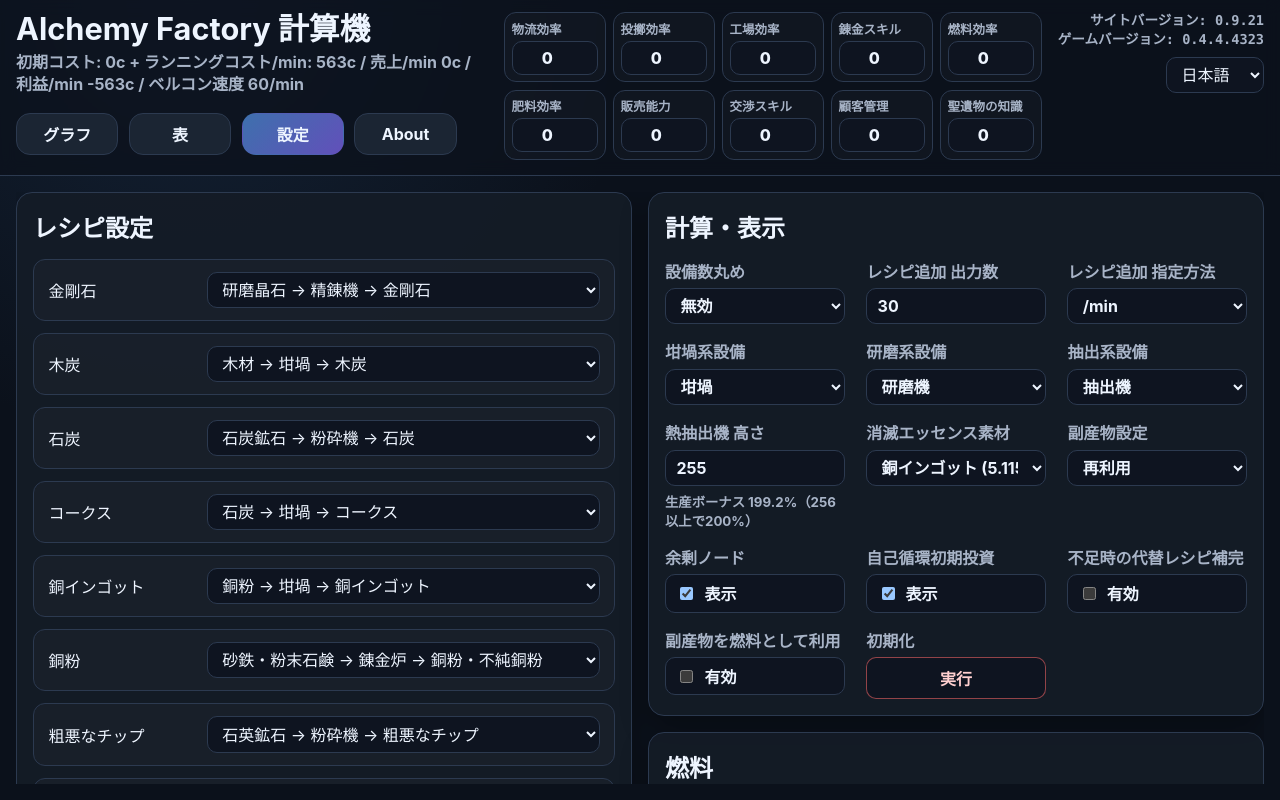
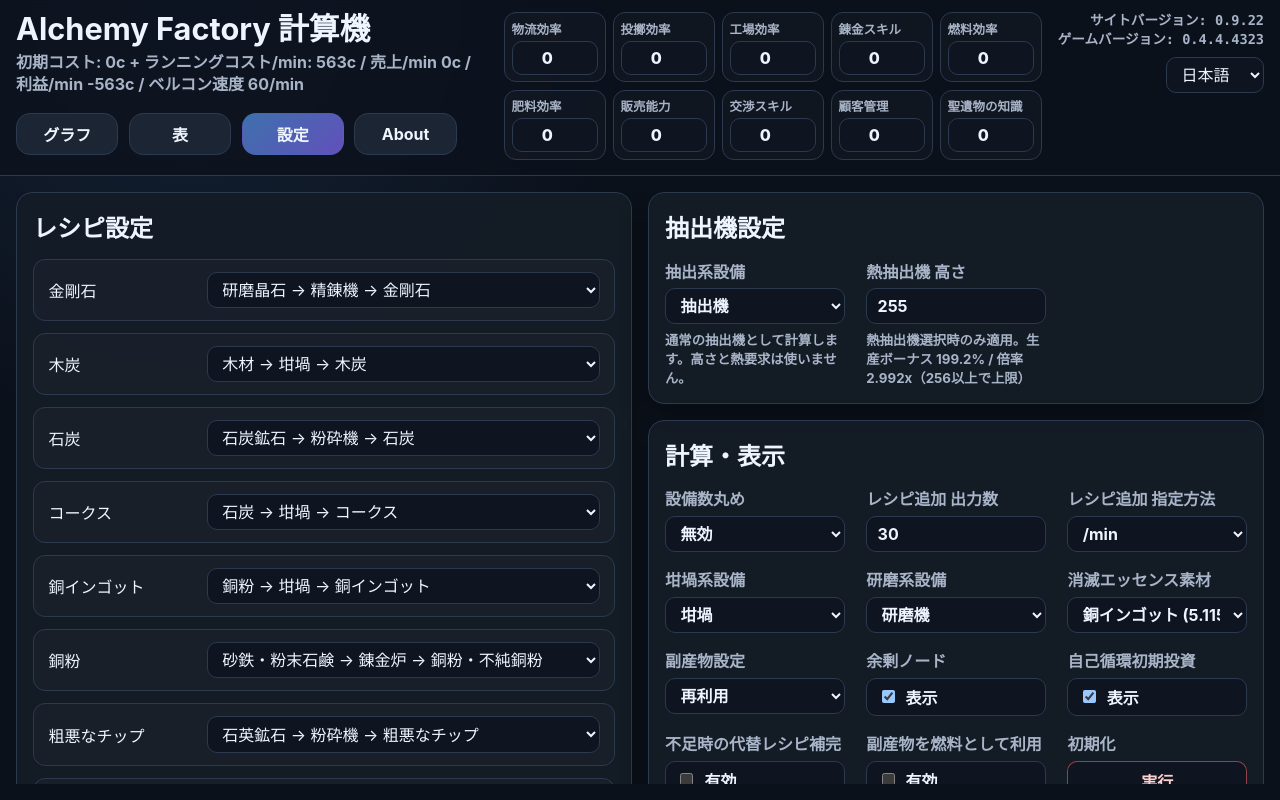
Before and after one commit to spaltfcy/alchemyfactory-calculator, a React (Vite) app: page / in a window 1280 px wide. Both pictures are taken after a click on the button "設定". Built offline with nearby package versions, Linux system fonts and the light colour scheme.

Commit message:
v0.9.22 Add visible extractor settings controls

```diff
--- a/package.json
+++ b/package.json
@@ -1,6 +1,6 @@
 {
   "name": "alchemyfactory-calculator",
-  "version": "0.9.21",
+  "version": "0.9.22",
   "private": true,
   "type": "module",
   "scripts": {
--- a/src/App.tsx
+++ b/src/App.tsx
@@ -18,7 +18,7 @@ import { formatCopper, formatNumber } from './utils/format';
 import { getMachinePreferences } from './data/machinePreferences';
 import { getParadoxSettings, isParadoxableItem } from './data/paradox';
 
-const APP_VERSION = '0.9.21';
+const APP_VERSION = '0.9.22';
 const GAME_VERSION = '0.4.4.4323';
 
 type RuntimeFlags = {
--- a/src/components/DebugTab.tsx
+++ b/src/components/DebugTab.tsx
@@ -133,7 +133,8 @@ type VerificationExpectation = {
   expectedItemStatValues?: Record<string, Partial<Record<'requested' | 'consumed' | 'produced' | 'purchased' | 'initialPurchased' | 'reused' | 'surplus' | 'discarded' | 'targetRequested' | 'targetActual' | 'purchaseCostCopperPerMin' | 'initialCostCopper' | 'revenueCopperPerMin', number>>>;
   expectedTotalValues?: Partial<Record<'heatRequiredPerMin' | 'fuelRequiredPerMin' | 'fertilizerNutrientsRequiredPerMin' | 'fertilizerRequiredPerMin' | 'purchaseCostCopperPerMin' | 'profitCopperPerMin', number>>;
   expectedRecipeRateValues?: Record<string, { runsPerMinute?: number; inputRates?: Record<string, number>; outputRates?: Record<string, number>; netRates?: Record<string, number> }>;
-  expectedEffectiveRecipeRateValues?: Record<string, { runsPerMachinePerMinute?: number; inputsPerMachinePerMinute?: Record<string, number>; outputsPerMachinePerMinute?: Record<string, number>; differencesPerMachinePerMinute?: Record<string, number>; factorySpeedMultiplier?: number; thermalHeightMultiplier?: number; thermalExtractorHeight?: number; thermalExtractorBonusPercent?: number; alchemyOutputMultiplier?: number; effectiveOutputPerMinuteMultiplier?: number }>;
+  expectedEffectiveRecipeRateValues?: Record<string, { machineId?: string; runsPerMachinePerMinute?: number; inputsPerMachinePerMinute?: Record<string, number>; outputsPerMachinePerMinute?: Record<string, number>; differencesPerMachinePerMinute?: Record<string, number>; factorySpeedMultiplier?: number; thermalHeightMultiplier?: number; thermalExtractorHeight?: number; thermalExtractorBonusPercent?: number; alchemyOutputMultiplier?: number; effectiveOutputPerMinuteMultiplier?: number }>;
+  expectedAbsentHeatRequiredByRecipeIds?: string[];
   expectedHeatRequiredByRecipe?: Record<string, { machineId?: string; theoreticalMachines?: number; actualMachines?: number; runsPerMinute?: number; runsPerMachinePerMinute?: number; heatPerSecond?: number; heatPerMachinePerMinute?: number; heatConsumptionMultiplier?: number; baseHeatPerRun?: number; effectiveHeatPerRun?: number; heatRequiredPerMin?: number }>;
   expectedRecipeNetPositive?: Record<string, string[]>;
   expectedRecipeNetNonPositive?: Record<string, string[]>;
@@ -161,7 +162,7 @@ function expectationMatchesArtifact(
     initialInvestment?: { requiredByRecipe?: Record<string, string[]>; purchasedItemIds?: string[] };
     itemStats?: Array<{ itemId?: string; requested?: number; consumed?: number; produced?: number; purchased?: number; initialPurchased?: number; reused?: number; surplus?: number; discarded?: number; targetRequested?: number; targetActual?: number; purchaseCostCopperPerMin?: number; initialCostCopper?: number; revenueCopperPerMin?: number }>;
     recipeStats?: Array<{ recipeId?: string; runsPerMinute?: number; inputRates?: Record<string, number>; outputRates?: Record<string, number>; netRates?: Record<string, number> }>;
-    effectiveRecipeRateAudit?: Array<{ recipeId?: string; runsPerMachinePerMinute?: number; inputsPerMachinePerMinute?: Record<string, number>; outputsPerMachinePerMinute?: Record<string, number>; differencesPerMachinePerMinute?: Record<string, number>; factorySpeedMultiplier?: number; thermalHeightMultiplier?: number; thermalExtractorHeight?: number; thermalExtractorBonusPercent?: number; alchemyOutputMultiplier?: number; effectiveOutputPerMinuteMultiplier?: number }>;
+    effectiveRecipeRateAudit?: Array<{ recipeId?: string; machineId?: string; runsPerMachinePerMinute?: number; inputsPerMachinePerMinute?: Record<string, number>; outputsPerMachinePerMinute?: Record<string, number>; differencesPerMachinePerMinute?: Record<string, number>; factorySpeedMultiplier?: number; thermalHeightMultiplier?: number; thermalExtractorHeight?: number; thermalExtractorBonusPercent?: number; alchemyOutputMultiplier?: number; effectiveOutputPerMinuteMultiplier?: number }>;
     heatRequiredByRecipe?: Record<string, { machineId?: string; theoreticalMachines?: number; actualMachines?: number; runsPerMinute?: number; runsPerMachinePerMinute?: number; heatPerSecond?: number; heatPerMachinePerMinute?: number; heatConsumptionMultiplier?: number; baseHeatPerRun?: number; effectiveHeatPerRun?: number; heatRequiredPerMin?: number }>;
     errorSummaries?: Array<{ code?: string }>;
     solver?: { resultEngine?: string; solverEngine?: string };
@@ -380,6 +381,7 @@ function expectationMatchesArtifact(
     for (const [recipeId, expectedRecipe] of Object.entries(expectation.expectedEffectiveRecipeRateValues)) {
       const audit = audits.get(recipeId);
       if (!audit) return false;
+      if (typeof expectedRecipe.machineId === 'string' && audit.machineId !== expectedRecipe.machineId) return false;
       if (typeof expectedRecipe.runsPerMachinePerMinute === 'number') {
         const actual = Number(audit.runsPerMachinePerMinute ?? 0);
         if (!Number.isFinite(actual) || !closeTo(actual, expectedRecipe.runsPerMachinePerMinute)) return false;
@@ -399,6 +401,12 @@ function expectationMatchesArtifact(
           if (!Number.isFinite(actual) || !closeTo(actual, Number(expected))) return false;
         }
       }
+    }
+  }
+  if (expectation.expectedAbsentHeatRequiredByRecipeIds) {
+    const heatByRecipe = debugLog?.heatRequiredByRecipe ?? {};
+    for (const recipeId of expectation.expectedAbsentHeatRequiredByRecipeIds) {
+      if (heatByRecipe[recipeId]) return false;
     }
   }
   if (expectation.expectedHeatRequiredByRecipe) {
@@ -882,7 +890,7 @@ export function DebugTab({ lang, state, setState, appVersion, gameVersion, userM
     const enrichedDebugLog = {
       appVersion,
       gameVersion,
-      debugSchemaVersion: 44,
+      debugSchemaVersion: 45,
       calculationStatus: resultWithDebugStatus.calculationStatus ?? ignoredDebugCalculationStatus ?? 'ok',
       errorSummaries: normalizedErrorSummaries,
       ...debugLogBody,
@@ -917,8 +925,8 @@ export function DebugTab({ lang, state, setState, appVersion, gameVersion, userM
         debug: debugGraphArtifact.metrics,
         diff: compareFlowGraphLayoutMetrics(normalGraphArtifact.metrics, debugGraphArtifact.metrics),
       },
-      noteJa: 'Graph[DEBUG]用のSVG/model/metricsです。Graph[DEBUG]のfallbackを維持しつつ、StructuredMaterialPlan/cycleDecisionsを保存します。旧比較solverはv0.9.21で削除済みです。',
-      noteEn: 'SVG/model/metrics for Graph[DEBUG]. Keeps Graph[DEBUG] fallback behavior and saves StructuredMaterialPlan/cycleDecisions artifacts. The retired comparison solver was removed in v0.9.21.',
+      noteJa: 'Graph[DEBUG]用のSVG/model/metricsです。Graph[DEBUG]のfallbackを維持しつつ、StructuredMaterialPlan/cycleDecisionsを保存します。旧比較solverはv0.9.22で削除済みです。',
+      noteEn: 'SVG/model/metrics for Graph[DEBUG]. Keeps Graph[DEBUG] fallback behavior and saves StructuredMaterialPlan/cycleDecisions artifacts. The retired comparison solver was removed in v0.9.22.',
     };
     (enrichedDebugLog as typeof enrichedDebugLog & { graphArtifacts?: unknown }).graphArtifacts = {
       normal: { metrics: normalGraphArtifact.metrics },
@@ -1051,7 +1059,7 @@ export function DebugTab({ lang, state, setState, appVersion, gameVersion, userM
     return {
       appVersion,
       gameVersion,
-      debugSchemaVersion: 44,
+      debugSchemaVersion: 45,
       status: args.status,
       phase: args.phase,
       code: args.code,
@@ -1611,7 +1619,7 @@ export function DebugTab({ lang, state, setState, appVersion, gameVersion, userM
     const summary = {
       appVersion,
       gameVersion,
-      debugSchemaVersion: 44,
+      debugSchemaVersion: 45,
       batchId,
       sourceZip: fileInfo(file),
       createdAt: new Date().toISOString(),
--- a/src/components/SettingsTab.tsx
+++ b/src/components/SettingsTab.tsx
@@ -13,7 +13,7 @@ import { DEFAULT_MACHINE_PREFERENCES, getMachinePreferences } from '../data/mach
 import { DEFAULT_PARADOX_SETTINGS, getParadoxSettings, isParadoxableItem, paradoxableItemIds } from '../data/paradox';
 import { getEffectiveRecipeForCalculation, isItemRecipeInput } from '../data/effectiveRecipes';
 import { normalizeAbilitySettings } from '../data/abilityTables';
-import { getThermalExtractorBonusPercent } from '../engine/structuredBalanceSolver';
+import { getThermalExtractorBonusPercent, getThermalExtractorHeightMultiplier } from '../engine/structuredBalanceSolver';
 
 export type SettingsTabProps = {
   state: AppState;
@@ -258,6 +258,9 @@ export function SettingsTab({ state, setState, safeMode = false, onBeginJsonImpo
   const machinePreferences = getMachinePreferenceSettings(state);
   const thermalExtractor = getThermalExtractorSettings(state);
   const paradox = getParadoxSettingValues(state);
+  const thermalExtractorPreviewSettings = { ...state.settings, thermalExtractor };
+  const thermalExtractorBonusPercent = getThermalExtractorBonusPercent(thermalExtractorPreviewSettings);
+  const thermalExtractorHeightMultiplier = getThermalExtractorHeightMultiplier(thermalExtractorPreviewSettings);
   const [importError, setImportError] = useState('');
 
   function patchSettings(patch: Partial<AppSettings>) {
@@ -335,7 +338,7 @@ export function SettingsTab({ state, setState, safeMode = false, onBeginJsonImpo
     downloadJson('alchemy-factory-calculator-debug-' + saveFileTimestamp() + '.json', {
       appVersion,
       gameVersion,
-      debugSchemaVersion: 44,
+      debugSchemaVersion: 45,
       calculationStatus: result.calculationStatus ?? 'ok',
       errorSummaries: result.errorSummaries ?? [],
       ...debugLog,
@@ -477,6 +480,56 @@ export function SettingsTab({ state, setState, safeMode = false, onBeginJsonImpo
       </section>
 
       <div className="settings-side">
+        <section className="panel settings-panel extractor-settings-panel">
+          <h2>{lang === 'ja' ? '抽出機設定' : 'Extractor settings'}</h2>
+          <div className="settings-panel-body">
+            <div className="settings-form-grid">
+              <label className="form-field">
+                <span>{lang === 'ja' ? '抽出系設備' : 'Extraction machine'}</span>
+                <select
+                  id="preferred-extractor-machine"
+                  name="preferred-extractor-machine"
+                  value={machinePreferences.extractor}
+                  autoComplete="off"
+                  onChange={(event: ChangeEvent<HTMLSelectElement>) =>
+                    patchMachinePreferences({ extractor: event.target.value as MachinePreferences['extractor'] })
+                  }
+                >
+                  <option value="extractor">{text(machineById.extractor.name, lang)}</option>
+                  <option value="thermal_extractor">{text(machineById.thermal_extractor.name, lang)}</option>
+                </select>
+                <small>
+                  {machinePreferences.extractor === 'thermal_extractor'
+                    ? (lang === 'ja' ? '熱抽出機として計算します。高さ倍率と熱要求が適用されます。' : 'Uses the thermal extractor. Height scaling and heat demand are applied.')
+                    : (lang === 'ja' ? '通常の抽出機として計算します。高さと熱要求は使いません。' : 'Uses the normal extractor. Height and heat demand are not applied.')}
+                </small>
+              </label>
+              <label className="form-field">
+                <span>{lang === 'ja' ? '熱抽出機 高さ' : 'Thermal extractor height'}</span>
+                <input
+                  id="thermal-extractor-height"
+                  name="thermal-extractor-height"
+                  type="number"
+                  min={0}
+                  step={1}
+                  value={thermalExtractor.height}
+                  autoComplete="off"
+                  onChange={(event: ChangeEvent<HTMLInputElement>) => {
+                    const value = Number(event.target.value);
+                    if (!Number.isFinite(value)) return;
+                    patchThermalExtractorSettings({ height: Math.max(0, Math.floor(value)) });
+                  }}
+                />
+                <small>
+                  {lang === 'ja'
+                    ? `熱抽出機選択時のみ適用。生産ボーナス ${Math.round(thermalExtractorBonusPercent * 10) / 10}% / 倍率 ${Math.round(thermalExtractorHeightMultiplier * 1000) / 1000}x（256以上で上限）`
+                    : `Applied only when the thermal extractor is selected. Production bonus ${Math.round(thermalExtractorBonusPercent * 10) / 10}% / multiplier ${Math.round(thermalExtractorHeightMultiplier * 1000) / 1000}x (capped at 256+)`}
+                </small>
+              </label>
+            </div>
+          </div>
+        </section>
+
         <section className="panel settings-panel calculation-settings-panel">
           <h2>{lang === 'ja' ? '計算・表示' : 'Calculation / Display'}</h2>
 
@@ -568,42 +621,6 @@ export function SettingsTab({ state, setState, safeMode = false, onBeginJsonImpo
                   <option value="grinder">{text(machineById.grinder.name, lang)}</option>
                   <option value="enhanced_grinder">{text(machineById.enhanced_grinder.name, lang)}</option>
                 </select>
-              </label>
-              <label className="form-field">
-                <span>{lang === 'ja' ? '抽出系設備' : 'Extraction machine'}</span>
-                <select
-                  id="preferred-extractor-machine"
-                  name="preferred-extractor-machine"
-                  value={machinePreferences.extractor}
-                  autoComplete="off"
-                  onChange={(event: ChangeEvent<HTMLSelectElement>) =>
-                    patchMachinePreferences({ extractor: event.target.value as MachinePreferences['extractor'] })
-                  }
-                >
-                  <option value="extractor">{text(machineById.extractor.name, lang)}</option>
-                  <option value="thermal_extractor">{text(machineById.thermal_extractor.name, lang)}</option>
-                </select>
-              </label>
-              <label className="form-field">
-                <span>{lang === 'ja' ? '熱抽出機 高さ' : 'Thermal extractor height'}</span>
-                <input
-                  id="thermal-extractor-height"
-                  name="thermal-extractor-height"
-                  type="number"
-                  step={1}
-                  value={thermalExtractor.height}
-                  autoComplete="off"
-                  onChange={(event: ChangeEvent<HTMLInputElement>) => {
-                    const value = Number(event.target.value);
-                    if (!Number.isFinite(value)) return;
-                    patchThermalExtractorSettings({ height: Math.floor(value) });
-                  }}
-                />
-                <small>
-                  {lang === 'ja'
-                    ? `生産ボーナス ${Math.round(getThermalExtractorBonusPercent({ ...state.settings, thermalExtractor }) * 10) / 10}%（256以上で200%）`
-                    : `Production bonus ${Math.round(getThermalExtractorBonusPercent({ ...state.settings, thermalExtractor }) * 10) / 10}% (200% at 256+)`}
-                </small>
               </label>
               <label className="form-field">
                 <span>{lang === 'ja' ? '消滅エッセンス素材' : 'Oblivion essence input'}</span>
--- a/src/engine/calculate.ts
+++ b/src/engine/calculate.ts
@@ -35,8 +35,8 @@ export type SolvePlanResult = {
   debugLog?: CalculationDebugResult['debugLog'];
 };
 
-const SOLVE_PLAN_MODE = 'solvePlan-v09210';
-const SOLVE_PLAN_VERSION = '0.9.21';
+const SOLVE_PLAN_MODE = 'solvePlan-v09220';
+const SOLVE_PLAN_VERSION = '0.9.22';
 
 function enabledTargetCount(input: CalculateInput): number {
   return input.targets.filter((target) => (target.enabled ?? true) !== false).length;
@@ -96,7 +96,7 @@ function diagnosticComparisonFor(result: CalculationResult, solverDiagnostics: R
       unusedCandidateItems: unusedCandidateItemIds,
     },
     comparisonSeverity: severeMismatch ? 'warning' : candidateOnlyMismatch ? 'info' : 'none',
-    diagnosticsOrigin: 'solvePlan-debug-solver-diagnostics-v09210',
+    diagnosticsOrigin: 'solvePlan-debug-solver-diagnostics-v09220',
     noteJa: 'active/candidate/unusedを明示し、実result側のrecipe/itemが診断モデルに欠けている場合のみ強い警告にします。',
     noteEn: 'Separates active/candidate/unused diagnostics. A strong warning is emitted only when recipes/items from the actual result are missing from the diagnostic model.',
   };
@@ -187,7 +187,7 @@ export function solvePlan(input: CalculateInput, options: SolvePlanOptions = {})
   };
   const materialPlannerShadow = {
     enabled: true as const,
-    mode: 'structured-material-v09210' as const,
+    mode: 'structured-material-v09220' as const,
     planModel,
     shadowResult: structuredSolve.structuredPlan,
     structuredPlan: structuredSolve.structuredPlan,
@@ -199,15 +199,15 @@ export function solvePlan(input: CalculateInput, options: SolvePlanOptions = {})
   const solverIdentity = {
     acceptedSolverCore: 'structured-balance' as const,
     acceptedPlannerCore: 'structured-material-plan' as const,
-    acceptedResultEngine: 'structured-material-v09210' as const,
+    acceptedResultEngine: 'structured-material-v09220' as const,
     solvePlanMode: SOLVE_PLAN_MODE,
     solvePlanVersion: SOLVE_PLAN_VERSION,
     diagnosticModelOnly: true as const,
     linearProgrammingSolved: false as const,
     retiredComparisonPathRemoved: true as const,
     retiredComparisonPathCalled: false as const,
-    noteJa: 'v0.9.21では、実計算はStructuredBalanceSolverとStructuredMaterialPlanの採用結果です。診断モデルは制約形式で状態を説明するためのもので、線形計画ソルバとして解いていません。',
-    noteEn: 'In v0.9.21, the accepted calculation result comes from StructuredBalanceSolver plus StructuredMaterialPlan. The diagnostic model explains constraints but is not solved as a linear-programming solver.',
+    noteJa: 'v0.9.22では、実計算はStructuredBalanceSolverとStructuredMaterialPlanの採用結果です。診断モデルは制約形式で状態を説明するためのもので、線形計画ソルバとして解いていません。',
+    noteEn: 'In v0.9.22, the accepted calculation result comes from StructuredBalanceSolver plus StructuredMaterialPlan. The diagnostic model explains constraints but is not solved as a linear-programming solver.',
   };
   const extendedDebugLog = {
     ...debugLog,
@@ -223,14 +223,14 @@ export function solvePlan(input: CalculateInput, options: SolvePlanOptions = {})
           },
         ]
       : debugLog.issues,
-    resultEngine: 'structured-material-v09210',
-    solverEngine: 'structured-material-v09210',
+    resultEngine: 'structured-material-v09220',
+    solverEngine: 'structured-material-v09220',
     solver: {
       mode: SOLVE_PLAN_MODE,
       version: SOLVE_PLAN_VERSION,
       debug,
-      resultEngine: 'structured-material-v09210',
-      solverEngine: 'structured-material-v09210',
+      resultEngine: 'structured-material-v09220',
+      solverEngine: 'structured-material-v09220',
       diagnosticsMode: diagnostics?.mode,
       normalizedTargetCount: input.targets.length,
       calculationTargetCount: input.targets.length,
--- a/src/engine/planner/comparePlannerResults.ts
+++ b/src/engine/planner/comparePlannerResults.ts
@@ -6,7 +6,7 @@ const REL_EPS = 1e-6;
 export function buildStructuredAdoptionComparison(shadow: MaterialPlannerShadowResult): PlannerComparisonResult {
   return {
     status: 'not-compared',
-    mode: 'structured-adoption-v09210',
+    mode: 'structured-adoption-v09220',
     epsilon: { absolute: ABS_EPS, relative: REL_EPS },
     summary: {
       referenceRecipeCount: 0,
@@ -28,7 +28,7 @@ export function buildStructuredAdoptionComparison(shadow: MaterialPlannerShadowR
     itemDiffs: [],
     sourceDiffs: [],
     reasonCandidates: shadow.unsupportedReasons,
-    noteJa: 'v0.9.21では旧比較solverを削除し、ここにはstructured resultの採用状態だけを記録します。',
-    noteEn: 'In v0.9.21, the retired comparison solver was removed. This artifact records only structured result adoption.',
+    noteJa: 'v0.9.22では旧比較solverを削除し、ここにはstructured resultの採用状態だけを記録します。',
+    noteEn: 'In v0.9.22, the retired comparison solver was removed. This artifact records only structured result adoption.',
   };
 }
--- a/src/engine/planner/materialPlanner.ts
+++ b/src/engine/planner/materialPlanner.ts
@@ -58,7 +58,7 @@ export function runMaterialPlannerShadow(planModel: PlanModel, structuredBaseRes
       },
       {
         phase: 'shadowResult',
-        messageJa: 'structured plannerのmaterial summaryを生成します。旧比較solverはv0.9.21で削除済みです。',
+        messageJa: 'structured plannerのmaterial summaryを生成します。旧比較solverはv0.9.22で削除済みです。',
         messageEn: 'Builds a material summary for the structured planner. Retired comparison solver is DEBUG comparison only.',
       },
     ],
@@ -228,14 +228,14 @@ export function solveStructuredMaterialPlan(planModel: PlanModel, structuredBase
 
   const structuredPlan = {
     ...base,
-    mode: 'structured-material-v09210' as const,
+    mode: 'structured-material-v09220' as const,
     status: acceptedResult.calculationStatus === 'invalid' ? 'partial' as const : 'ok' as const,
     cycleComponents: planModel.dependencyGraph.cycleComponents,
     cycleDecisions,
     acceptedResultStatus: acceptedResult.calculationStatus,
     fallbackUsed: false,
     structuredResultAdopted: true,
-    acceptedResultEngine: 'structured-material-v09210',
+    acceptedResultEngine: 'structured-material-v09220',
     trace: [
       ...base.trace,
       {
@@ -246,8 +246,8 @@ export function solveStructuredMaterialPlan(planModel: PlanModel, structuredBase
       },
       {
         phase: 'structuredResultAdoption',
-        messageJa: 'StructuredBalanceSolverで生成したCalculationResultへcycleDecisionを反映して採用しています。旧比較solverはv0.9.21で削除済みです。',
-        messageEn: 'The CalculationResult produced by StructuredBalanceSolver is accepted after applying cycle decisions. The retired comparison solver was removed in v0.9.21.',
+        messageJa: 'StructuredBalanceSolverで生成したCalculationResultへcycleDecisionを反映して採用しています。旧比較solverはv0.9.22で削除済みです。',
+        messageEn: 'The CalculationResult produced by StructuredBalanceSolver is accepted after applying cycle decisions. The retired comparison solver was removed in v0.9.22.',
         data: { acceptedResultStatus: acceptedResult.calculationStatus, fallbackUsed: false },
       },
     ],
```
Also changed, not shown: src/engine/planner/materialPlannerTypes.ts (+4 -4 lines), src/engine/structuredBalanceSolver.ts (+8 -8 lines).
